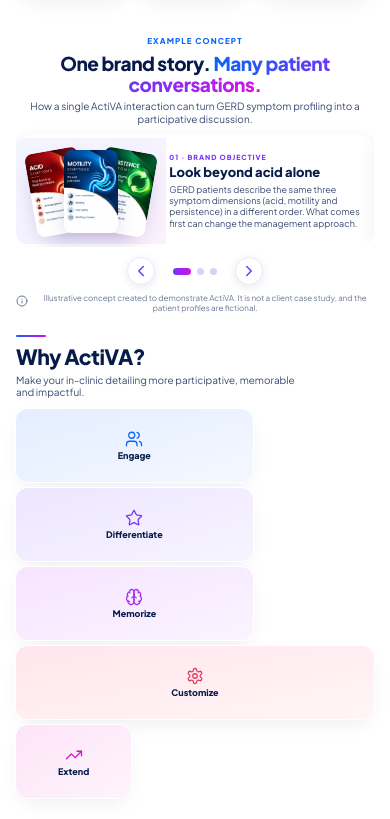
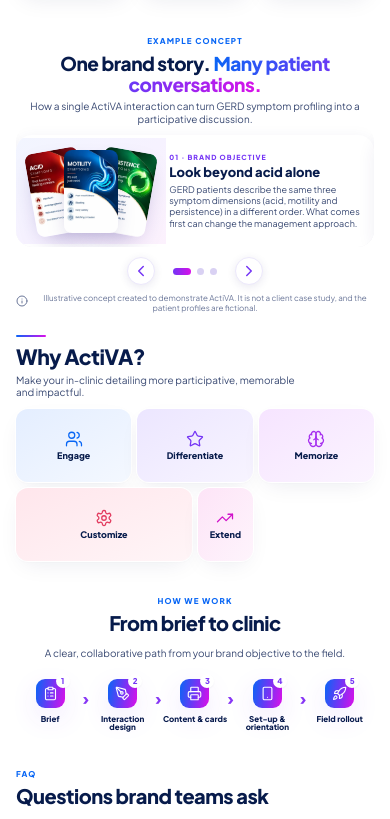
Before and after one commit to Rohan9833/Activa-microsite, a React (Vite) app in the folder frontend/: page / in a window 390 px wide. Shown: the part 1156-1975 px from the top of the page. Built offline with nearby package versions, Linux system fonts and the light colour scheme; no server answers.

Commit message:
Force mobile Why ActiVA card grid layout

```diff
--- a/frontend/src/components/WhyActiVA.jsx
+++ b/frontend/src/components/WhyActiVA.jsx
@@ -13,12 +13,12 @@ export default function WhyActiVA() {
           </p>
         </Reveal>
 
-        <ul className="grid grid-cols-6 gap-3 sm:gap-4">
+        <ul className="grid gap-3 sm:gap-4" style={{ gridTemplateColumns: "repeat(6, minmax(0, 1fr))" }}>
           {BENEFITS.map((b, i) => {
             const Icon = b.icon;
             const cardGridClass = i < 3 ? 'col-span-2' : 'col-span-3';
             return (
-              <Reveal as="li" key={b.title} delay={i * 0.06} className={cardGridClass}>
+              <Reveal as="li" key={b.title} delay={i * 0.06} className={cardGridClass} style={{ gridColumn: i < 3 ? "span 2 / span 2" : "span 3 / span 3" }}>
                 <div className={`flex h-full flex-col items-center justify-center rounded-3xl bg-gradient-to-br ${b.tint} px-4 py-6 text-center shadow-card ring-1 ring-white transition-all duration-300 hover:-translate-y-1 hover:shadow-card-hover`}>
                   <Icon size={40} strokeWidth={1.7} className={b.iconColor} aria-hidden="true" />
                   <h3 className="mt-3 text-lg font-extrabold text-navy">{b.title}</h3>
```
